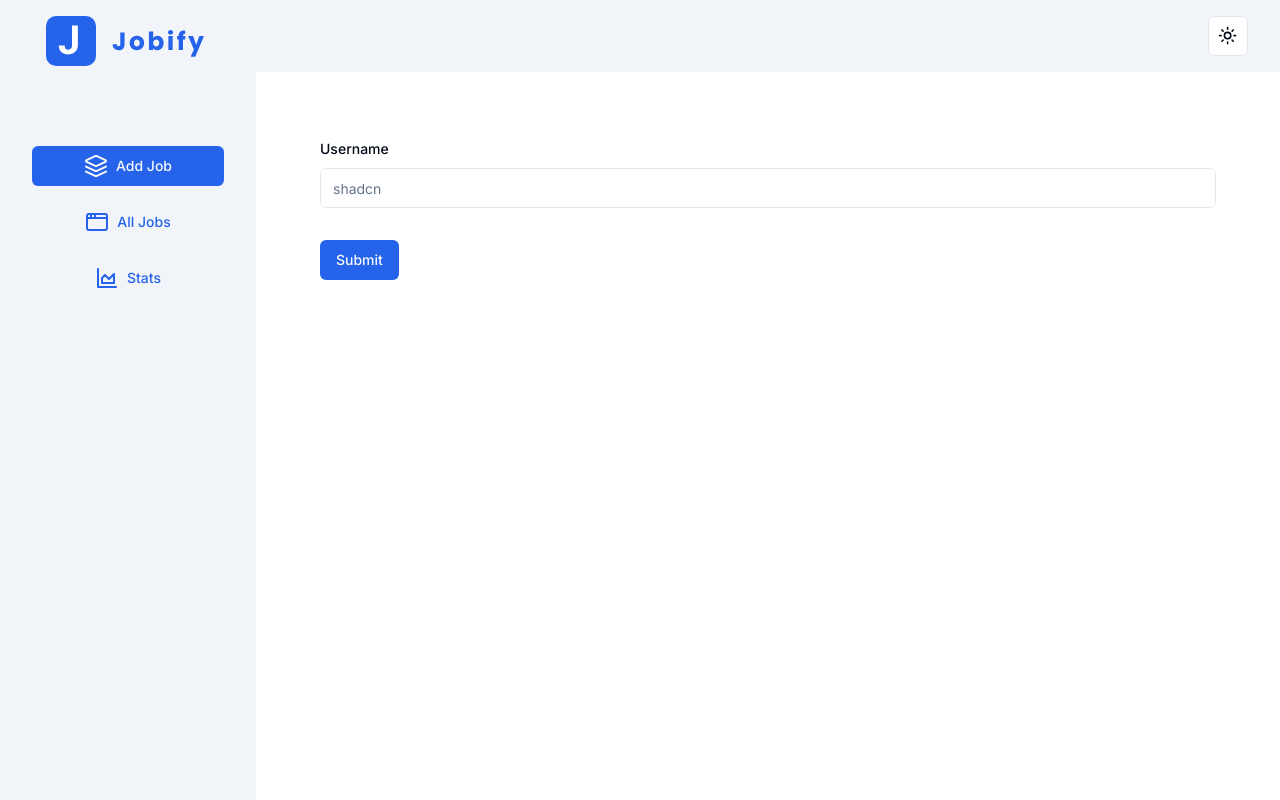
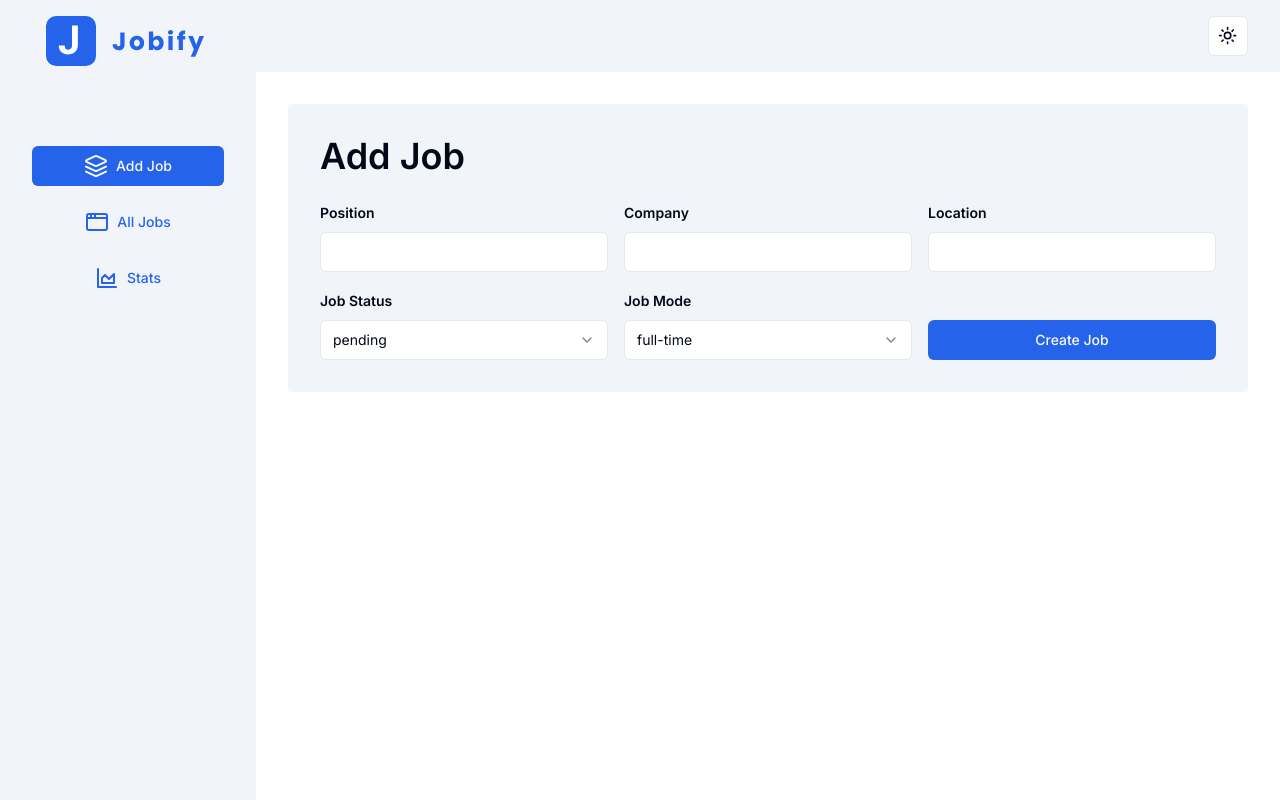
Before and after one commit to JaredFDL/jobify, a Next.js app: page /add-job in a window 1280 px wide. Built offline with nearby package versions, Linux system fonts and the light colour scheme.

Commit message:
form component

```diff
--- a/app/(dashboard)/layout.tsx
+++ b/app/(dashboard)/layout.tsx
@@ -12,7 +12,7 @@
 
       <div className="lg:col-span-4">
         <NavBar />
-        <div className="py-16 px-4 sm:px-8 lg:px-16">{children}</div>
+        <div className="py-8 px-4 sm:px-8">{children}</div>
       </div>
     </main>
   );
--- a/components/CreateJobForm.tsx
+++ b/components/CreateJobForm.tsx
@@ -2,53 +2,60 @@
 
 import { zodResolver } from "@hookform/resolvers/zod";
 import { useForm } from "react-hook-form";
-import { z } from "zod";
 import { Button } from "@/components/ui/button";
+import { Form } from "@/components/ui/form";
+import { CustomerFormField, CustomerFormSelect } from "./FormComponents";
 import {
-  Form,
-  FormControl,
-  FormField,
-  FormItem,
-  FormLabel,
-  FormMessage,
-} from "@/components/ui/form";
-import { Input } from "@/components/ui/input";
-
-const formSchema = z.object({
-  username: z.string().min(2, {
-    message: "Username must be at least 2 characters.",
-  }),
-});
+  JobStatus,
+  JobMode,
+  createAndEditJobSchema,
+  CreateAndEditJobType,
+} from "@/utils/type";
 
 const CreateJobForm = () => {
-  const form = useForm<z.infer<typeof formSchema>>({
-    resolver: zodResolver(formSchema),
+  const form = useForm<CreateAndEditJobType>({
+    resolver: zodResolver(createAndEditJobSchema),
     defaultValues: {
-      username: "",
+      position: "",
+      location: "",
+      company: "",
+      mode: JobMode.FullTime,
+      status: JobStatus.Pending,
     },
   });
 
-  function onSubmit(values: z.infer<typeof formSchema>) {
+  function onSubmit(values: CreateAndEditJobType) {
     console.log(values);
   }
 
   return (
     <Form {...form}>
-      <form onSubmit={form.handleSubmit(onSubmit)} className="space-y-8">
-        <FormField
-          control={form.control}
-          name="username"
-          render={({ field }) => (
-            <FormItem>
-              <FormLabel>Username</FormLabel>
-              <FormControl>
-                <Input placeholder="shadcn" {...field} />
-              </FormControl>
-              <FormMessage />
-            </FormItem>
-          )}
-        />
-        <Button type="submit">Submit</Button>
+      <form
+        onSubmit={form.handleSubmit(onSubmit)}
+        className="bg-muted p-8 rounded"
+      >
+        <h2 className="font-semibold mb-6 text-4xl capitalize">Add Job</h2>
+        <div className="grid gap-4 md:grid-cols-2 lg:grid-cols-3 items-start">
+          <CustomerFormField name="position" control={form.control} />
+          <CustomerFormField name="company" control={form.control} />
+          <CustomerFormField name="location" control={form.control} />
+
+          <CustomerFormSelect
+            name="status"
+            labelText="job status"
+            control={form.control}
+            items={Object.values(JobStatus)}
+          />
+          <CustomerFormSelect
+            name="mode"
+            labelText="job mode"
+            control={form.control}
+            items={Object.values(JobMode)}
+          />
+          <Button type="submit" className=" capitalize self-end">
+            create job
+          </Button>
+        </div>
       </form>
     </Form>
   );
--- /dev/null
+++ b/components/FormComponents.tsx
@@ -0,0 +1,80 @@
+import type { Control } from "react-hook-form";
+import {
+  Select,
+  SelectContent,
+  SelectItem,
+  SelectTrigger,
+  SelectValue,
+} from "./ui/select";
+import {
+  FormControl,
+  FormField,
+  FormLabel,
+  FormMessage,
+  FormItem,
+} from "./ui/form";
+import { Input } from "./ui/input";
+
+interface CustomFormFieldProps {
+  name: string;
+  control: Control<any>;
+}
+
+interface CustomFormSelectProps extends CustomFormFieldProps {
+  items: string[];
+  labelText?: string;
+}
+
+export const CustomerFormField = ({ name, control }: CustomFormFieldProps) => {
+  return (
+    <FormField
+      control={control}
+      name={name}
+      render={({ field }) => (
+        <FormItem>
+          <FormLabel className="capitalize font-semibold">{name}</FormLabel>
+          <FormControl>
+            <Input {...field} />
+          </FormControl>
+          <FormMessage />
+        </FormItem>
+      )}
+    />
+  );
+};
+
+export const CustomerFormSelect = ({
+  name,
+  control,
+  items,
+  labelText,
+}: CustomFormSelectProps) => {
+  return (
+    <FormField
+      control={control}
+      name={name}
+      render={({ field }) => (
+        <FormItem>
+          <FormLabel className="capitalize font-semibold">
+            {labelText || name}
+          </FormLabel>
+          <Select onValueChange={field.onChange} defaultValue={field.value}>
+            <FormControl>
+              <SelectTrigger>
+                <SelectValue />
+              </SelectTrigger>
+            </FormControl>
+            <SelectContent>
+              {items.map((item) => (
+                <SelectItem key={item} value={item}>
+                  {item}
+                </SelectItem>
+              ))}
+            </SelectContent>
+          </Select>
+          <FormMessage />
+        </FormItem>
+      )}
+    />
+  );
+};
--- /dev/null
+++ b/components/ui/select.tsx
@@ -0,0 +1,160 @@
+"use client"
+
+import * as React from "react"
+import * as SelectPrimitive from "@radix-ui/react-select"
+import { Check, ChevronDown, ChevronUp } from "lucide-react"
+
+import { cn } from "@/lib/utils"
+
+const Select = SelectPrimitive.Root
+
+const SelectGroup = SelectPrimitive.Group
+
+const SelectValue = SelectPrimitive.Value
+
+const SelectTrigger = React.forwardRef<
+  React.ElementRef<typeof SelectPrimitive.Trigger>,
+  React.ComponentPropsWithoutRef<typeof SelectPrimitive.Trigger>
+>(({ className, children, ...props }, ref) => (
+  <SelectPrimitive.Trigger
+    ref={ref}
+    className={cn(
+      "flex h-10 w-full items-center justify-between rounded-md border border-input bg-background px-3 py-2 text-sm ring-offset-background placeholder:text-muted-foreground focus:outline-none focus:ring-2 focus:ring-ring focus:ring-offset-2 disabled:cursor-not-allowed disabled:opacity-50 [&>span]:line-clamp-1",
+      className
+    )}
+    {...props}
+  >
+    {children}
+    <SelectPrimitive.Icon asChild>
+      <ChevronDown className="h-4 w-4 opacity-50" />
+    </SelectPrimitive.Icon>
+  </SelectPrimitive.Trigger>
+))
+SelectTrigger.displayName = SelectPrimitive.Trigger.displayName
+
+const SelectScrollUpButton = React.forwardRef<
+  React.ElementRef<typeof SelectPrimitive.ScrollUpButton>,
+  React.ComponentPropsWithoutRef<typeof SelectPrimitive.ScrollUpButton>
+>(({ className, ...props }, ref) => (
+  <SelectPrimitive.ScrollUpButton
+    ref={ref}
+    className={cn(
+      "flex cursor-default items-center justify-center py-1",
+      className
+    )}
+    {...props}
+  >
+    <ChevronUp className="h-4 w-4" />
+  </SelectPrimitive.ScrollUpButton>
+))
+SelectScrollUpButton.displayName = SelectPrimitive.ScrollUpButton.displayName
+
+const SelectScrollDownButton = React.forwardRef<
+  React.ElementRef<typeof SelectPrimitive.ScrollDownButton>,
+  React.ComponentPropsWithoutRef<typeof SelectPrimitive.ScrollDownButton>
+>(({ className, ...props }, ref) => (
+  <SelectPrimitive.ScrollDownButton
+    ref={ref}
+    className={cn(
+      "flex cursor-default items-center justify-center py-1",
+      className
+    )}
+    {...props}
+  >
+    <ChevronDown className="h-4 w-4" />
+  </SelectPrimitive.ScrollDownButton>
+))
+SelectScrollDownButton.displayName =
+  SelectPrimitive.ScrollDownButton.displayName
+
+const SelectContent = React.forwardRef<
+  React.ElementRef<typeof SelectPrimitive.Content>,
+  React.ComponentPropsWithoutRef<typeof SelectPrimitive.Content>
+>(({ className, children, position = "popper", ...props }, ref) => (
+  <SelectPrimitive.Portal>
+    <SelectPrimitive.Content
+      ref={ref}
+      className={cn(
+        "relative z-50 max-h-96 min-w-[8rem] overflow-hidden rounded-md border bg-popover text-popover-foreground shadow-md data-[state=open]:animate-in data-[state=closed]:animate-out data-[state=closed]:fade-out-0 data-[state=open]:fade-in-0 data-[state=closed]:zoom-out-95 data-[state=open]:zoom-in-95 data-[side=bottom]:slide-in-from-top-2 data-[side=left]:slide-in-from-right-2 data-[side=right]:slide-in-from-left-2 data-[side=top]:slide-in-from-bottom-2",
+        position === "popper" &&
+          "data-[side=bottom]:translate-y-1 data-[side=left]:-translate-x-1 data-[side=right]:translate-x-1 data-[side=top]:-translate-y-1",
+        className
+      )}
+      position={position}
+      {...props}
+    >
+      <SelectScrollUpButton />
+      <SelectPrimitive.Viewport
+        className={cn(
+          "p-1",
+          position === "popper" &&
+            "h-[var(--radix-select-trigger-height)] w-full min-w-[var(--radix-select-trigger-width)]"
+        )}
+      >
+        {children}
+      </SelectPrimitive.Viewport>
+      <SelectScrollDownButton />
+    </SelectPrimitive.Content>
+  </SelectPrimitive.Portal>
+))
+SelectContent.displayName = SelectPrimitive.Content.displayName
+
+const SelectLabel = React.forwardRef<
+  React.ElementRef<typeof SelectPrimitive.Label>,
+  React.ComponentPropsWithoutRef<typeof SelectPrimitive.Label>
+>(({ className, ...props }, ref) => (
+  <SelectPrimitive.Label
+    ref={ref}
+    className={cn("py-1.5 pl-8 pr-2 text-sm font-semibold", className)}
+    {...props}
+  />
+))
+SelectLabel.displayName = SelectPrimitive.Label.displayName
+
+const SelectItem = React.forwardRef<
+  React.ElementRef<typeof SelectPrimitive.Item>,
+  React.ComponentPropsWithoutRef<typeof SelectPrimitive.Item>
+>(({ className, children, ...props }, ref) => (
+  <SelectPrimitive.Item
+    ref={ref}
+    className={cn(
+      "relative flex w-full cursor-default select-none items-center rounded-sm py-1.5 pl-8 pr-2 text-sm outline-none focus:bg-accent focus:text-accent-foreground data-[disabled]:pointer-events-none data-[disabled]:opacity-50",
+      className
+    )}
+    {...props}
+  >
+    <span className="absolute left-2 flex h-3.5 w-3.5 items-center justify-center">
+      <SelectPrimitive.ItemIndicator>
+        <Check className="h-4 w-4" />
+      </SelectPrimitive.ItemIndicator>
+    </span>
+
+    <SelectPrimitive.ItemText>{children}</SelectPrimitive.ItemText>
+  </SelectPrimitive.Item>
+))
+SelectItem.displayName = SelectPrimitive.Item.displayName
+
+const SelectSeparator = React.forwardRef<
+  React.ElementRef<typeof SelectPrimitive.Separator>,
+  React.ComponentPropsWithoutRef<typeof SelectPrimitive.Separator>
+>(({ className, ...props }, ref) => (
+  <SelectPrimitive.Separator
+    ref={ref}
+    className={cn("-mx-1 my-1 h-px bg-muted", className)}
+    {...props}
+  />
+))
+SelectSeparator.displayName = SelectPrimitive.Separator.displayName
+
+export {
+  Select,
+  SelectGroup,
+  SelectValue,
+  SelectTrigger,
+  SelectContent,
+  SelectLabel,
+  SelectItem,
+  SelectSeparator,
+  SelectScrollUpButton,
+  SelectScrollDownButton,
+}
--- /dev/null
+++ b/utils/type.ts
@@ -0,0 +1,42 @@
+import * as z from "zod";
+
+export enum JobStatus {
+  Pending = "pending",
+  Interview = "interview",
+  Declined = "declined",
+  Offer = "offer",
+}
+
+export enum JobMode {
+  FullTime = "full-time",
+  PartTime = "part-time",
+  Internship = "internship",
+}
+
+export type JobType = {
+  id: string;
+  createdAt: Date;
+  updatedAt: Date;
+  clerkId: string;
+  position: string;
+  company: string;
+  location: string;
+  status: string;
+  mode: string;
+};
+
+export const createAndEditJobSchema = z.object({
+  position: z.string().min(2, {
+    message: "position must be at least 2 characters.",
+  }),
+  company: z.string().min(2, {
+    message: "company must be at least 2 characters.",
+  }),
+  location: z.string().min(2, {
+    message: "location must be at least 2 characters.",
+  }),
+  status: z.nativeEnum(JobStatus),
+  mode: z.nativeEnum(JobMode),
+});
+
+export type CreateAndEditJobType = z.infer<typeof createAndEditJobSchema>;
```
Also changed, not shown: 2 other files (tests, documents, lock files or other folders).
